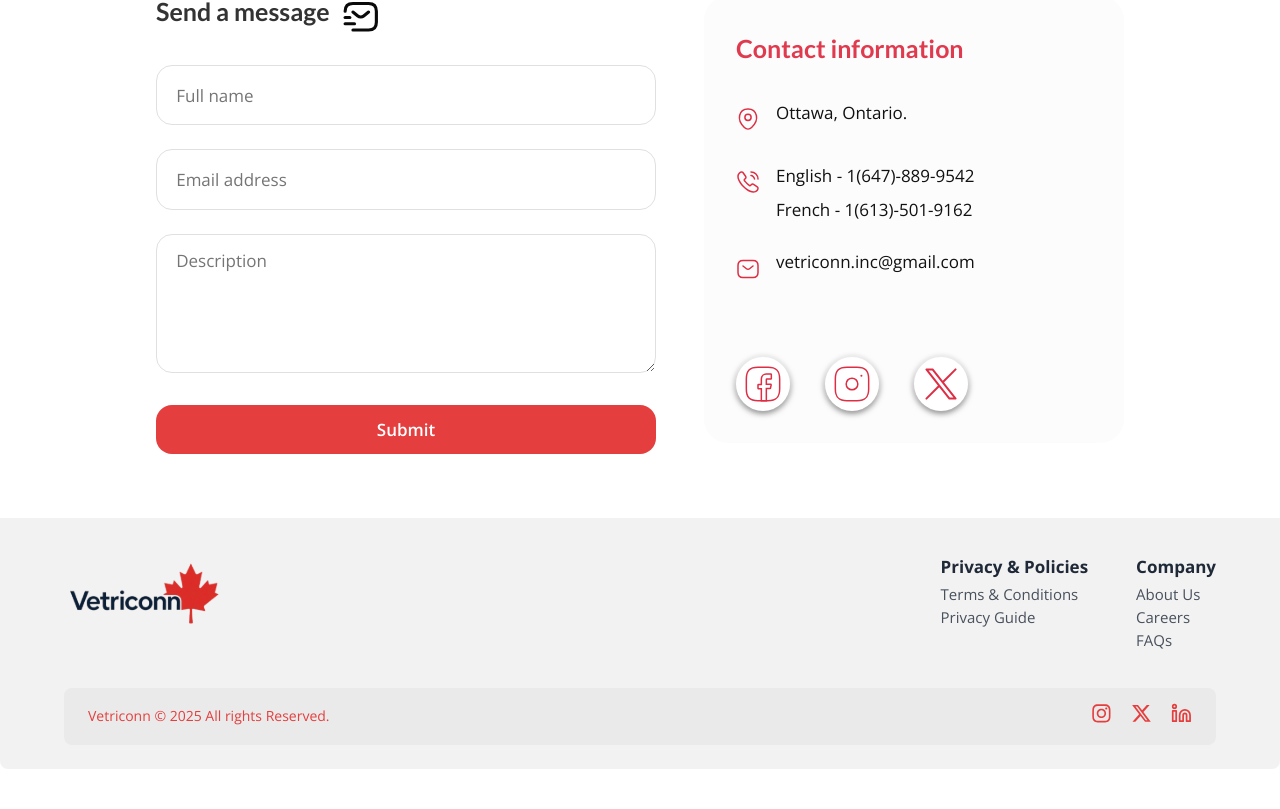
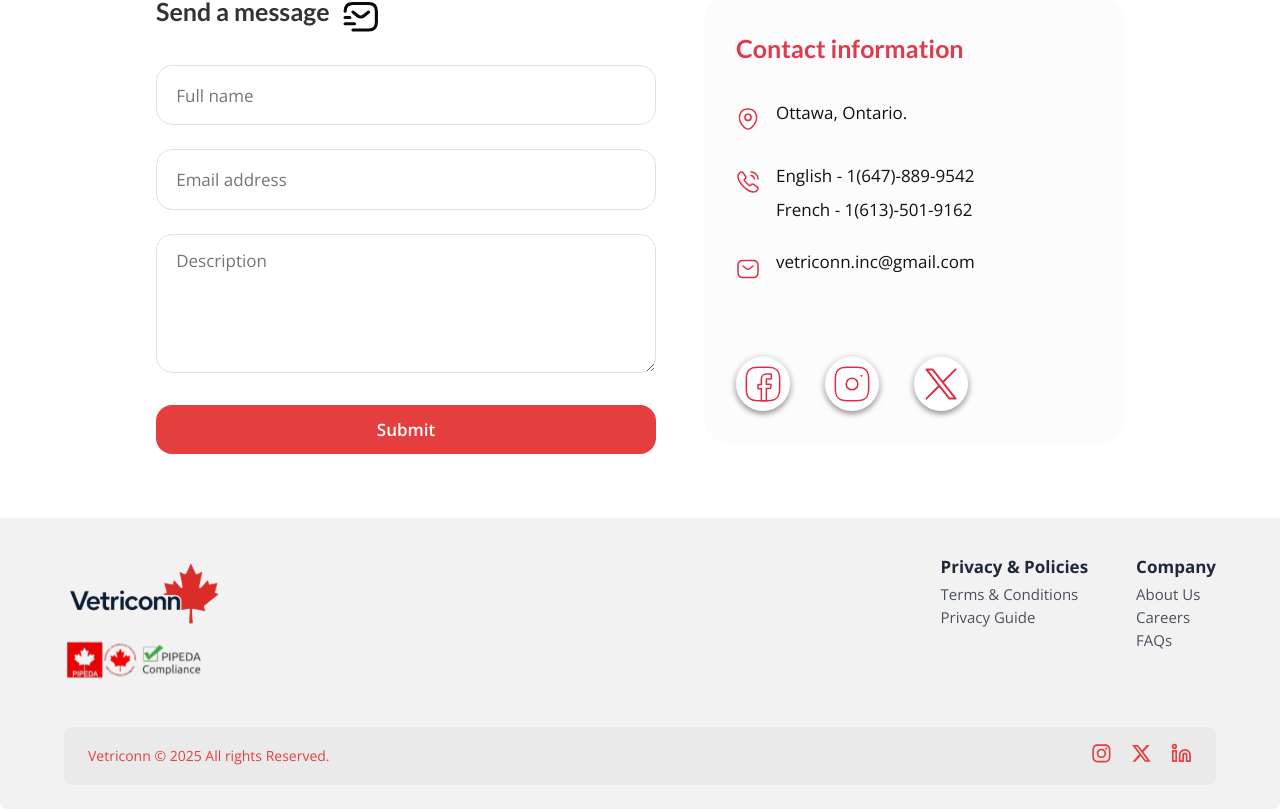
Before and after one commit to AdioleDivine/VetriConn-FrontEnd, a Next.js app: page / in a window 1280 px wide. Shown: the part 3305-4114 px from the top of the page. Before the commit the page ends 4074 px from the top, so only its background shows below. Built offline with nearby package versions, Linux system fonts and the light colour scheme.

Commit message:
added pipeda badge

```diff
--- a/components/pages/auth/DesktopSignIn/index.module.scss
+++ b/components/pages/auth/DesktopSignIn/index.module.scss
@@ -18,7 +18,7 @@
   justify-content: center;
   padding: 2rem;
   text-align: left;
-
+  background-image: url("/images/Hero/1.svg");
   h1 {
     @include typo.heading-2;
     margin-bottom: 1rem;
--- a/components/pages/auth/DesktopSignIn/index.tsx
+++ b/components/pages/auth/DesktopSignIn/index.tsx
@@ -17,6 +17,7 @@ export default function SignIn() {
           Join the <br /> <span>VetriConn</span> community
         </h1>
         <DottedBox7 className={styles.dottedBox7} />
+
       </div>
 
       <div className={styles.right}>
--- a/components/ui/Footer/index.tsx
+++ b/components/ui/Footer/index.tsx
@@ -1,3 +1,4 @@
+import Image from "next/image";
 import styles from "./index.module.scss";
 import Logo from "@/public/images/logo_1.svg";
 // import Pipeda from "@/public/images/pipedasvg.svg";
@@ -14,9 +15,7 @@ const Footer = () => {
             <Logo className={styles.logo} />
           </div>
           {/* <Pipeda className={styles.logo} /> */}
-          {/* <p className={styles.description}>
-            &quot;Reconnecting retirees and veterans through purposeful work.&quot;
-          </p> */}
+         <Image src="/badge.svg" alt="Pipeda Certification Badge" height={40} width={140} />
         </div>
         <div className={styles.linksSection}>
           <div className={styles.linkColumn}>
```
Also changed, not shown: public/badge.svg (added).
